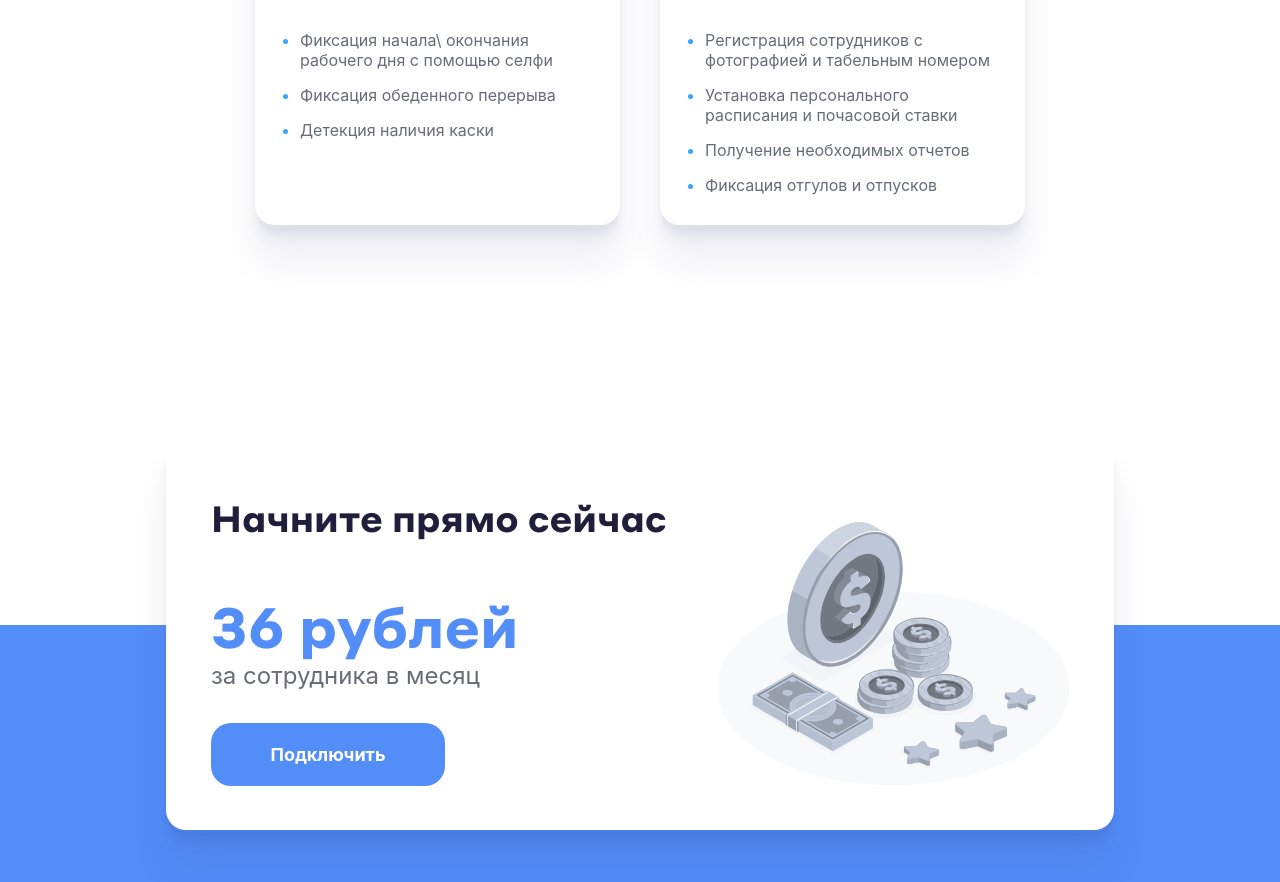
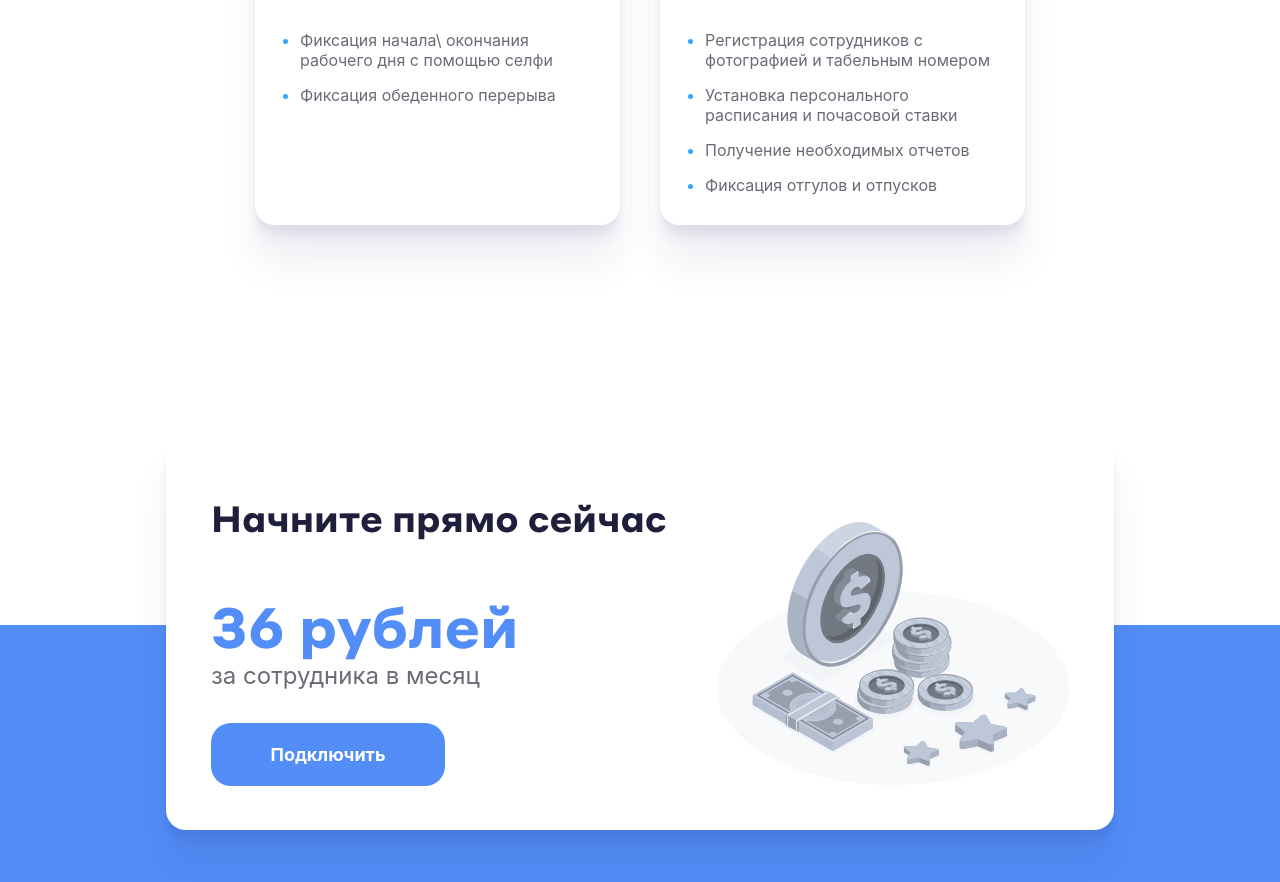
Before and after one commit to vgreen/work-id-landing, a website built with Parcel: page index.html in a window 1280 px wide. Shown: the part 2920-3802 px from the top of the page. Built offline with nearby package versions, Linux system fonts and the light colour scheme; a web font is replaced by a local one.

```diff
--- a/index.html
+++ b/index.html
@@ -206,7 +206,6 @@
                 <ul class="how-to-list">
                     <li><span>Фиксация начала\ окончания рабочего дня с помощью селфи</span></li>
                     <li><span>Фиксация обеденного перерыва</span></li>
-                    <li><span>Детекция наличия каски</span></li>
                 </ul>
             </div>
             <div class="how-to-item card container">
```
